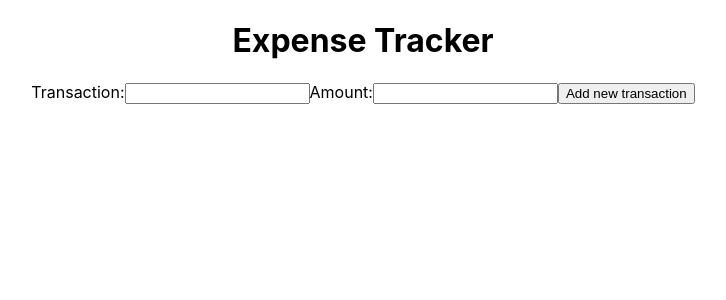
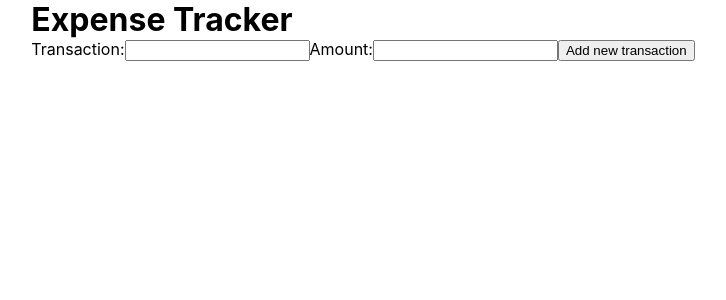
Before and after one commit to sefedev/expense-tracker, a JavaScript app: page / in a window 1280 px wide. Shown: the top 300 px of the page, without its empty margins (277-1003 px from the left). Built offline with nearby package versions, Linux system fonts and the light colour scheme; the HTML template or start-up script is replaced by a standard one.

Commit message:
Remove default styling and set really basic styling

```diff
--- a/src/App.css
+++ b/src/App.css
@@ -1,38 +1,24 @@
-.App {
-  text-align: center;
+*,
+*::before,
+*::after {
+  box-sizing: border-box;
 }
 
-.App-logo {
-  height: 40vmin;
-  pointer-events: none;
+* {
+  margin: 0;
 }
 
-@media (prefers-reduced-motion: no-preference) {
-  .App-logo {
-    animation: App-logo-spin infinite 20s linear;
-  }
+html,
+body {
+  height: 100%;
 }
 
-.App-header {
-  background-color: #282c34;
-  min-height: 100vh;
+body {
   display: flex;
-  flex-direction: column;
-  align-items: center;
   justify-content: center;
-  font-size: calc(10px + 2vmin);
-  color: white;
 }
 
-.App-link {
-  color: #61dafb;
+.tracker-container {
+  width: 85vw;
+  max-width: 700px;
 }
-
-@keyframes App-logo-spin {
-  from {
-    transform: rotate(0deg);
-  }
-  to {
-    transform: rotate(360deg);
-  }
-}
```
